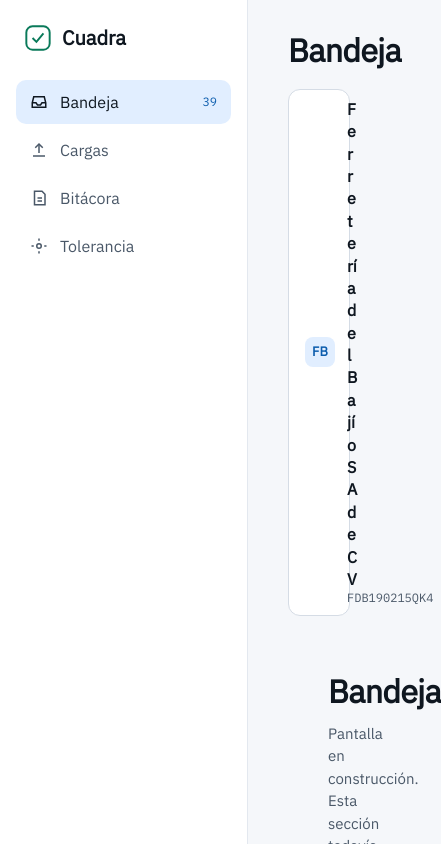
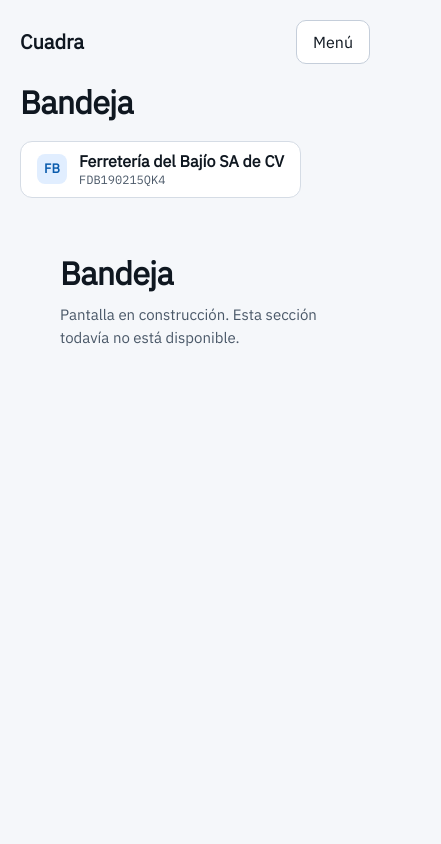
Before and after one commit to JAD3M/Cuadra, a React (Vite) app in the folder frontend/: page /bandeja in a window 390 px wide. Shown: the top 844 px of the page, 441 px wide, since content can reach past the window. Built offline with nearby package versions, Linux system fonts and the light colour scheme.

Commit message:
feat(frontend): menu responsive bajo 900px

```diff
--- a/frontend/src/app/shell/ShellLayout.module.css
+++ b/frontend/src/app/shell/ShellLayout.module.css
@@ -54,3 +54,73 @@
 .saltar:focus-visible {
   transform: translateY(0);
 }
+
+/* En pantallas anchas el contenedor de la barra no existe para la rejilla. */
+.lateral {
+  display: contents;
+}
+
+.barraMovil,
+.botonMenu {
+  display: none;
+}
+
+/*
+ * Menos de 900 px: una sola columna, barra superior con el botón de menú y
+ * barra lateral como panel bajo ella. Cerrado, `display: none` la saca del
+ * orden de tabulación y del árbol de accesibilidad.
+ */
+@media (width < 900px) {
+  .shell {
+    position: relative;
+    grid-template-columns: minmax(0, 1fr);
+  }
+
+  .columna {
+    padding: var(--space-20) var(--space-20) var(--space-48);
+  }
+
+  .barraMovil {
+    display: flex;
+    align-items: center;
+    justify-content: space-between;
+    gap: var(--space-16);
+  }
+
+  .marcaMovil {
+    font-size: var(--text-2xl);
+    font-weight: var(--weight-bold);
+  }
+
+  .botonMenu {
+    display: inline-flex;
+    align-items: center;
+    justify-content: center;
+    min-block-size: var(--touch-min);
+    min-inline-size: var(--touch-min);
+    padding: 0 var(--space-16);
+    border: 1px solid var(--color-border-strong);
+    border-radius: var(--radius-md);
+    background: var(--color-surface-raised);
+    color: var(--color-text);
+    font-weight: var(--weight-medium);
+    cursor: pointer;
+  }
+
+  .lateral {
+    display: none;
+  }
+
+  .lateral[data-abierto='true'] {
+    position: absolute;
+    inset-block-start: calc(
+      var(--space-20) + var(--touch-min) + var(--space-8)
+    );
+    inset-inline: 0;
+    z-index: 2;
+    display: block;
+    max-block-size: calc(100vh - var(--touch-min) - var(--space-28));
+    overflow-y: auto;
+    border-block-end: 1px solid var(--color-border);
+  }
+}
--- a/frontend/src/app/shell/ShellLayout.tsx
+++ b/frontend/src/app/shell/ShellLayout.tsx
@@ -1,4 +1,4 @@
-import { useRef, type MouseEvent } from 'react';
+import { useRef, useState, type KeyboardEvent, type MouseEvent } from 'react';
 import { Outlet, useLocation, useMatches } from 'react-router';
 import { useSessionContext } from '@/app/session';
 import { ControlTema } from '@/shared/tema';
@@ -17,6 +17,10 @@ import estilos from './ShellLayout.module.css';
  * - `ended`: aviso neutro de sesión terminada. Es el punto de enganche de
  *   CU-21 (redirección a `/login`); aquí no se implementa ninguna.
  *
+ * Por debajo de 900 px la barra lateral pasa a ser un panel que se abre con
+ * el botón «Menú» (divulgación: `aria-expanded` y `aria-controls`). Se cierra
+ * con Escape, al cambiar de ruta y al elegir un enlace.
+ *
  * El título del documento lo pone `RutaRaiz`; aquí solo se muestra en el `h1`.
  */
 export function ShellLayout() {
@@ -24,6 +28,11 @@ export function ShellLayout() {
   const { pathname } = useLocation();
   const coincidencias = useMatches();
   const contenido = useRef<HTMLElement>(null);
+  const botonMenu = useRef<HTMLButtonElement>(null);
+  // Se guarda la ruta en la que se abrió el menú: al cambiar de ruta deja de
+  // coincidir y el menú se cierra solo, sin efectos.
+  const [abiertoEn, setAbiertoEn] = useState<string | null>(null);
+  const menuAbierto = abiertoEn === pathname;
 
   if (sesion.status === 'loading') {
     return (
@@ -51,6 +60,17 @@ export function ShellLayout() {
     contenido.current?.focus();
   }
 
+  function alTeclear(evento: KeyboardEvent<HTMLDivElement>) {
+    if (evento.key !== 'Escape' || !menuAbierto) return;
+    setAbiertoEn(null);
+    botonMenu.current?.focus();
+  }
+
+  // Elegir un enlace cierra el menú aunque sea la ruta actual.
+  function alPulsarLateral(evento: MouseEvent<HTMLDivElement>) {
+    if ((evento.target as Element).closest('a')) setAbiertoEn(null);
+  }
+
   return (
     <>
       <a
@@ -60,7 +80,13 @@ export function ShellLayout() {
       >
         Saltar al contenido
       </a>
-      <div className={estilos.shell}>
+      <div className={estilos.shell} onKeyDown={alTeclear}>
+        <div
+          id="barra-lateral"
+          className={estilos.lateral}
+          data-abierto={menuAbierto}
+          onClick={alPulsarLateral}
+        >
           <Sidebar
             rutaActual={pathname}
             pendientes={PENDIENTES_PLACEHOLDER}
@@ -68,8 +94,27 @@ export function ShellLayout() {
             roles={roles}
             controlTema={<ControlTema />}
           />
+        </div>
         <div className={estilos.columna}>
-          <Header titulo={titulo} empresa={empresa} />
+          <Header
+            titulo={titulo}
+            empresa={empresa}
+            barraMovil={
+              <div className={estilos.barraMovil}>
+                <span className={estilos.marcaMovil}>Cuadra</span>
+                <button
+                  ref={botonMenu}
+                  type="button"
+                  className={estilos.botonMenu}
+                  aria-expanded={menuAbierto}
+                  aria-controls="barra-lateral"
+                  onClick={() => setAbiertoEn(menuAbierto ? null : pathname)}
+                >
+                  Menú
+                </button>
+              </div>
+            }
+          />
           <main
             id="contenido"
             tabIndex={-1}
```
Also changed, not shown: 2 other files (tests, documents, lock files or other folders). Lines whose indentation alone changed are shown as unchanged.
